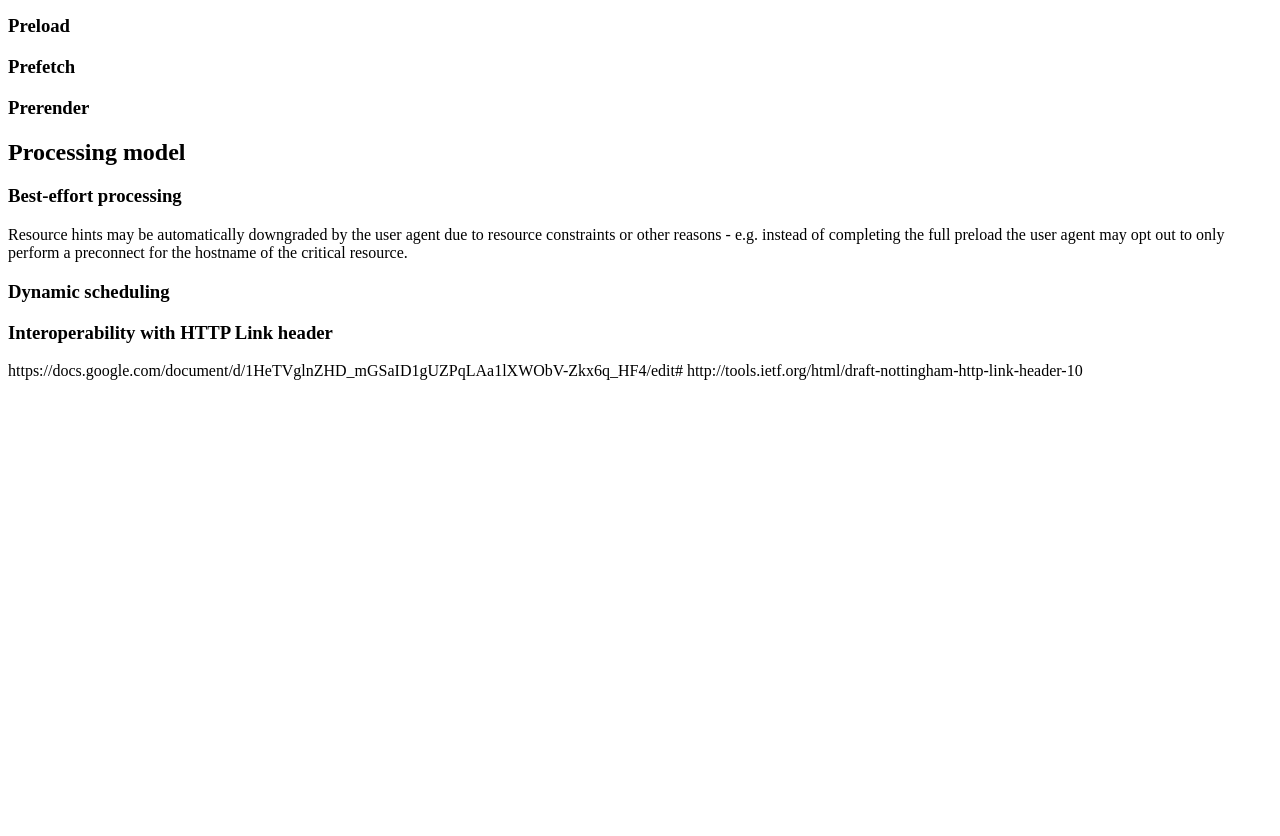
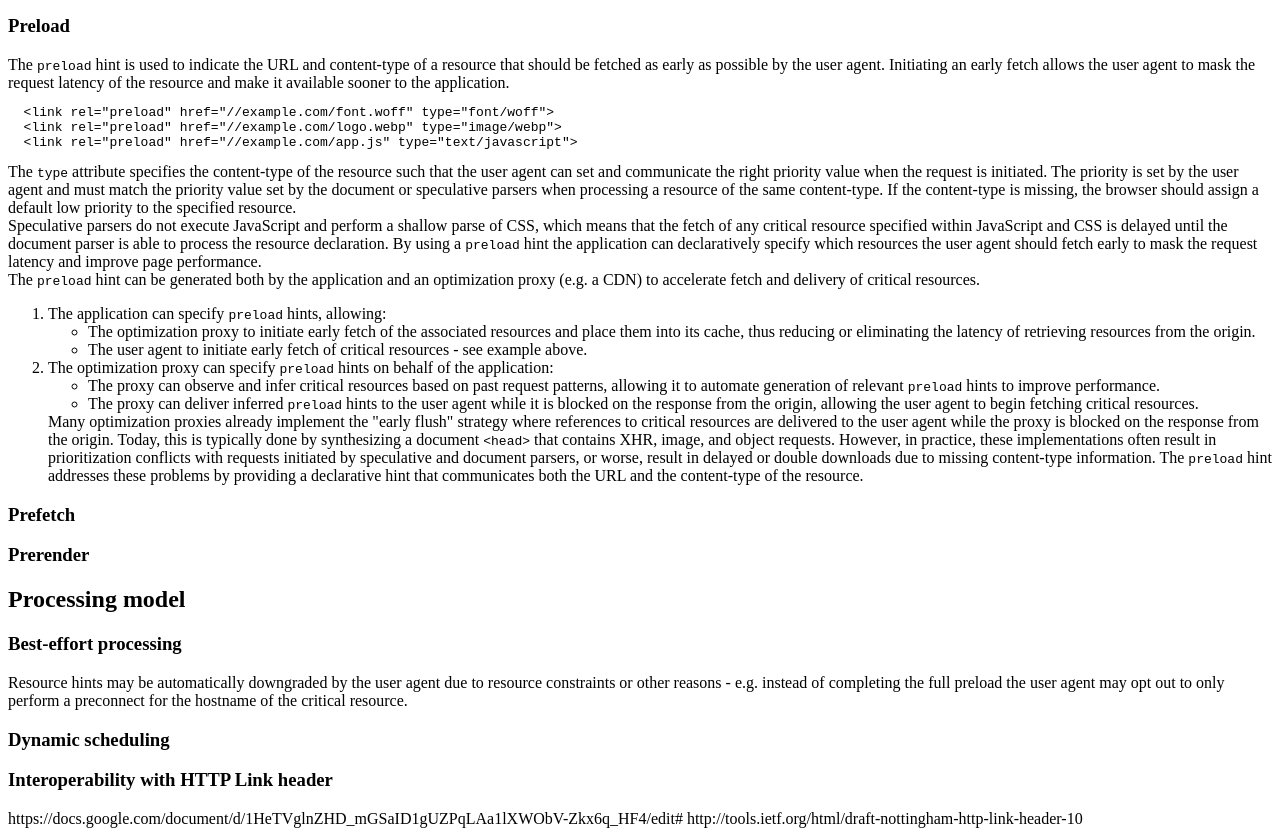
Before and after one commit to igrigorik/resource-hints, a website: page index.src.html in a window 1280 px wide. Shown: the part 1066-1902 px from the top of the page. Before the commit the page ends 1454 px from the top, so only its background shows below. Drawn offline with Linux system fonts and the light colour scheme.

Commit message:
first run at preload hint

```diff
--- a/index.src.html
+++ b/index.src.html
@@ -69,6 +69,46 @@ Note that this behavior requires ability to dynamically inject a preconnect hint
 
 
 <h3 id='preload'>Preload</h3>
+
+The <code>preload</code> hint is used to indicate the URL and content-type of a resource that should be fetched as early as possible by the user agent. Initiating an early fetch allows the user agent to mask the request latency of the resource and make it available sooner to the application.
+
+<pre class="prod">
+  &lt;link rel="preload" href="//example.com/font.woff" type="font/woff"&gt;
+  &lt;link rel="preload" href="//example.com/logo.webp" type="image/webp"&gt;
+  &lt;link rel="preload" href="//example.com/app.js" type="text/javascript"&gt;
+</pre>
+
+The <code>type</code> attribute specifies the content-type of the resource such that the user agent can set and communicate the right priority value when the request is initiated. The priority is set by the user agent and must match the priority value set by the document or speculative parsers when processing a resource of the same content-type. If the content-type is missing, the browser should assign a default low priority to the specified resource.
+
+<div class="example">
+Speculative parsers do not execute JavaScript and perform a shallow parse of CSS, which means that the fetch of any critical resource specified within JavaScript and CSS is delayed until the document parser is able to process the resource declaration. By using a <code>preload</code> hint the application can declaratively specify which resources the user agent should fetch early to mask the request latency and improve page performance.
+</div>
+
+<div class="example">
+The <code>preload</code> hint can be generated both by the application and an optimization proxy (e.g. a CDN) to accelerate fetch and delivery of critical resources.
+
+<ol>
+  <li>The application can specify <code>preload</code> hints, allowing:
+    <ul>
+      <li>The optimization proxy to initiate early fetch of the associated resources and place them into its cache, thus reducing or eliminating the latency of retrieving resources from the origin.
+      <li>The user agent to initiate early fetch of critical resources - see example above.
+    </ul>
+
+  <li>The optimization proxy can specify <code>preload</code> hints on behalf of the application:
+    <ul>
+      <li>The proxy can observe and infer critical resources based on past request patterns, allowing it to automate generation of relevant <code>preload</code> hints to improve performance.
+      <li>The proxy can deliver inferred <code>preload</code> hints to the user agent while it is blocked on the response from the origin, allowing the user agent to begin fetching critical resources.
+    </ul>
+
+    <div class="note">
+      Many optimization proxies already implement the "early flush" strategy where references to critical resources are delivered to the user agent while the proxy is blocked on the response from the origin. Today, this is typically done by synthesizing a document <code>&lt;head&gt;</code> that contains XHR, image, and object requests. However, in practice, these implementations often result in prioritization conflicts with requests initiated by speculative and document parsers, or worse, result in delayed or double downloads due to missing content-type information.
+
+      The <code>preload</code> hint addresses these problems by providing a declarative hint that communicates both the URL and the content-type of the resource.
+    </div>
+</ol>
+</div>
+
+
 <h3 id='prefetch'>Prefetch</h3>
 <h3 id='prefetch'>Prerender</h3>
 
```
